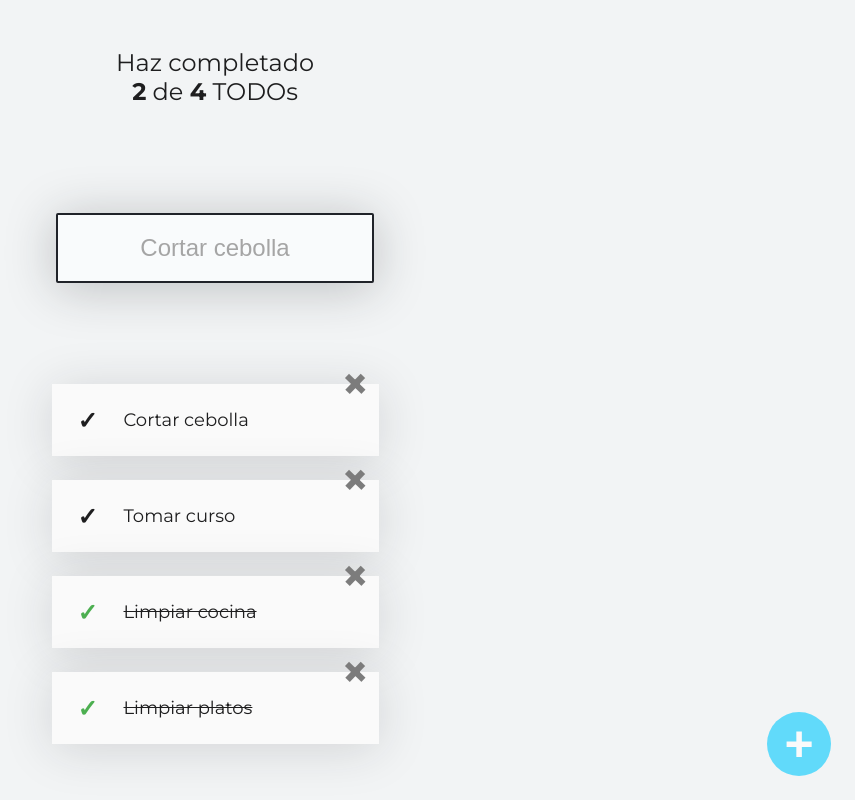
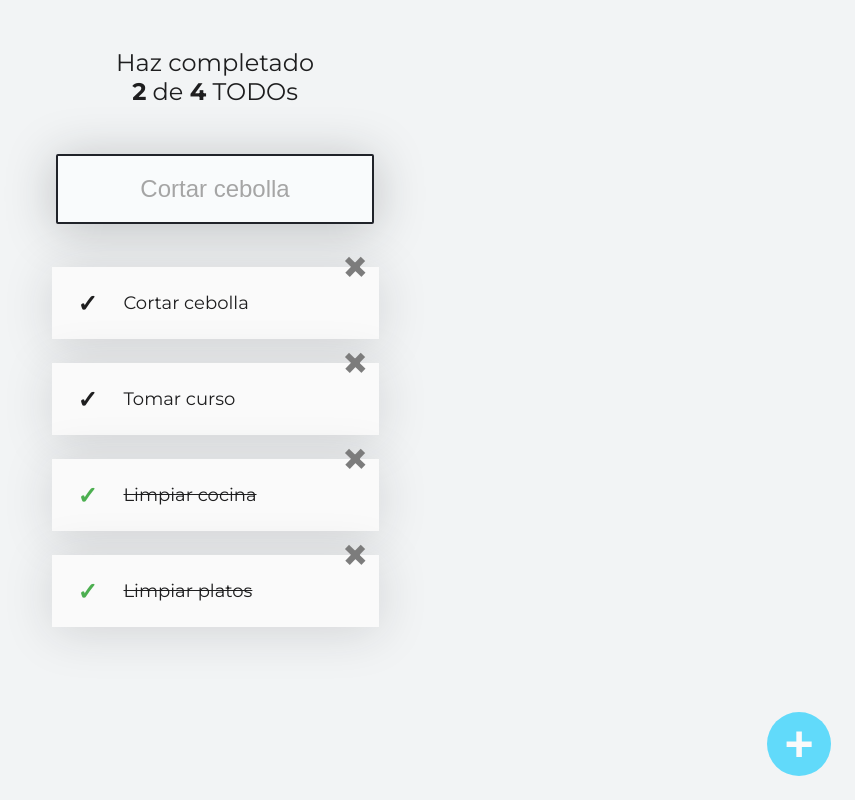
Before and after one commit to Momfus/CoursePlatzi-ReactStart-toDoList, a React (Create React App) app: page / in a window 1280 px wide. Shown: the whole page, without its empty margins (425-1280 px from the left). Built offline with nearby package versions, Linux system fonts and the light colour scheme.

Commit message:
barra de busqueda funcional

```diff
--- a/src/App.js
+++ b/src/App.js
@@ -20,6 +20,12 @@ function App() {
   const completedTodos = todos.filter((todo) => !!todo.completed).length; // todo.completed === true; el simbolo !! lo convierte en booleano en caso que haya string o un valor cualquiera
   const totalTodos = todos.length;
 
+  const searchedTodos = todos.filter((todo) => {
+    const todoText = todo.text.toLowerCase();
+    const searchText = searchValue.toLowerCase();
+    return todoText.includes(searchText);
+  });
+
   console.log("Los usuarios buscan todos de " + searchValue);
 
   return (
@@ -30,7 +36,7 @@ function App() {
       <br />
 
       <TodoList>
-        {defaultTodos.map((todo) => (
+        {searchedTodos.map((todo) => (
           <TodoItem
             key={todo.text}
             text={todo.text}
--- a/src/TodoSearch.js
+++ b/src/TodoSearch.js
@@ -3,6 +3,7 @@ import React from "react";
 
 function TodoSearch({ searchValue, setSearchValue }) {
   return (
+    <div style={{ display: "flex", justifyContent: "center" }}>
       <input
         placeholder="Cortar cebolla"
         value={searchValue}
@@ -10,6 +11,7 @@ function TodoSearch({ searchValue, setSearchValue }) {
           setSearchValue(event.target.value); // Usar el callback del cambio de estado
         }}
       />
+    </div>
   );
 }
 
--- a/src/index.css
+++ b/src/index.css
@@ -12,9 +12,6 @@ body {
 }
 
 #root {
-  display: flex;
-  flex-direction: column;
-  justify-content: center;
   margin: auto;
   max-width: 327px;
 
```
Lines whose indentation alone changed are shown as unchanged.
